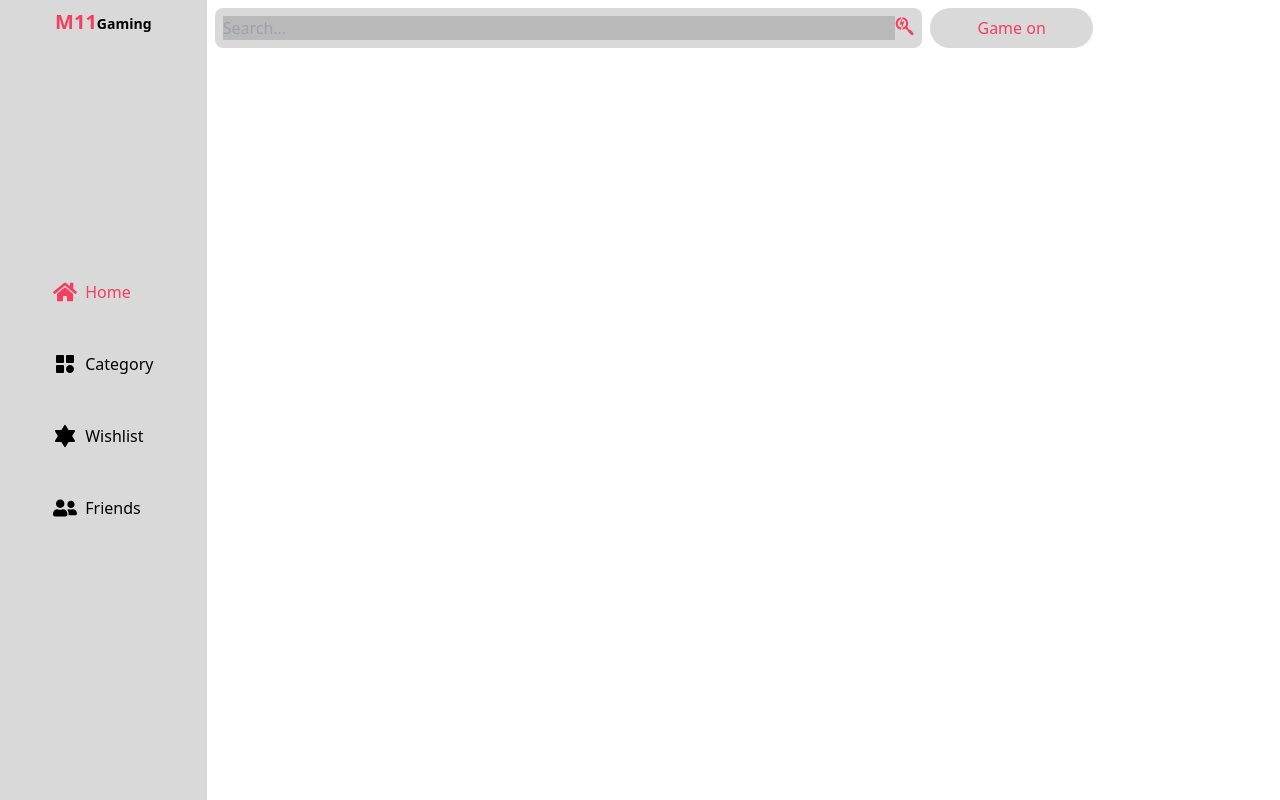
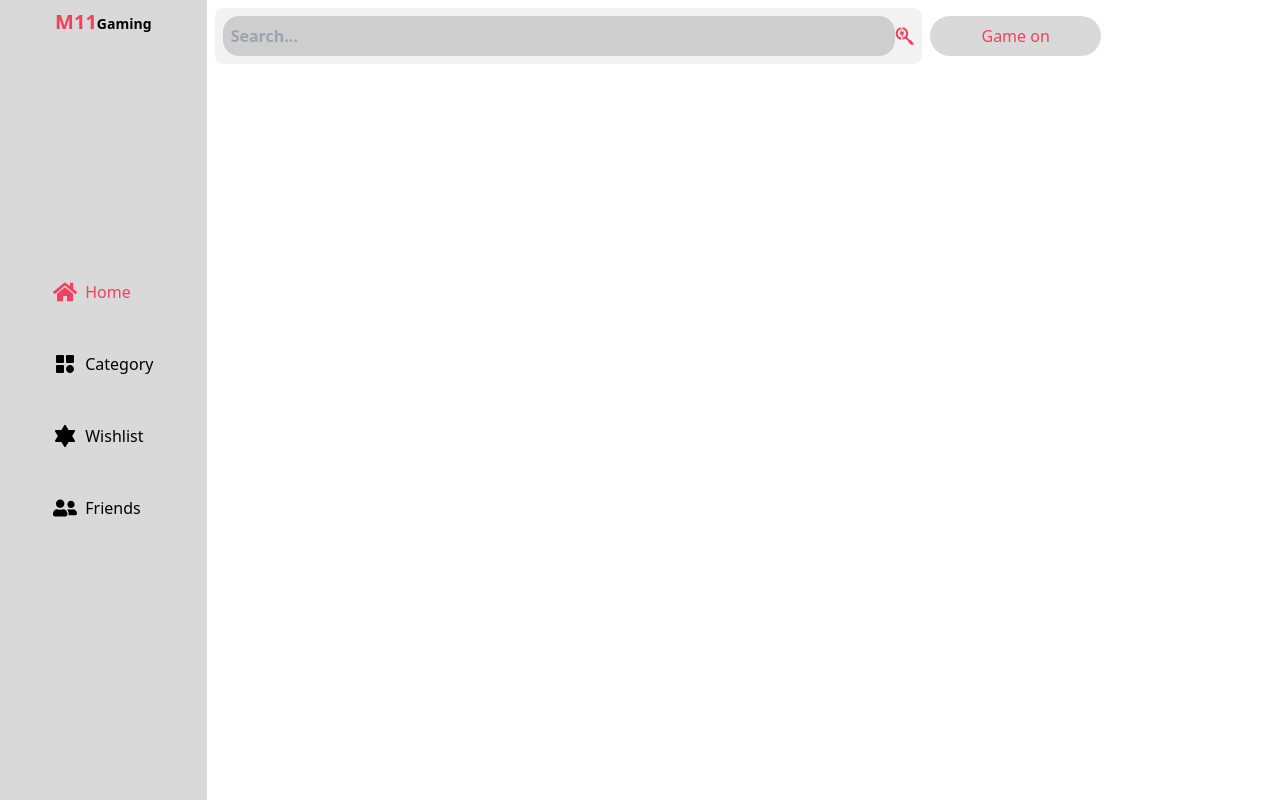
Before and after one commit to Memy11th/Game-center, a Next.js app: page / in a window 1280 px wide. Built offline with nearby package versions, Linux system fonts and the light colour scheme.

Commit message:
Header adjustments

```diff
--- a/package.json
+++ b/package.json
@@ -12,7 +12,8 @@
     "next": "15.0.3",
     "react": "19.0.0-rc-66855b96-20241106",
     "react-dom": "19.0.0-rc-66855b96-20241106",
-    "react-icons": "^5.3.0"
+    "react-icons": "^5.3.0",
+    "swiper": "^11.1.14"
   },
   "devDependencies": {
     "@types/node": "^20",
--- a/src/components/Button.tsx
+++ b/src/components/Button.tsx
@@ -2,7 +2,7 @@ import React from 'react'
 
 export default function Button() {
     return <>
-        <button className={` grid col-span-2 me-2 items-center  bg-black/15 h-fit my-auto p-2 text-rose-500 rounded-3xl `}>
+        <button className={` grid col-span-2  items-center  bg-black/15 h-fit my-auto p-2 text-rose-500 rounded-3xl `}>
             Game on
         </button>
     </>
--- a/src/components/GridContainer.tsx
+++ b/src/components/GridContainer.tsx
@@ -23,7 +23,7 @@ export default function GridContainer({
   }[cols];
 
   return (
-    <div className={`grid ${gridClasses} gap-2 `}>
+    <div className={`grid ${gridClasses} gap-2  `}>
       {children}
     </div>
   );
--- a/src/components/Searchbar.tsx
+++ b/src/components/Searchbar.tsx
@@ -4,9 +4,9 @@ import { FaSearchengin } from 'react-icons/fa'
 export default function Searchbar() {
     return <>
     <div className={`grid col-span-8`}>
-        <div className='flex justify-between w-full p-2 bg-black/15 outline-1 outline-rose-500 my-2 rounded-lg'>
-        <input className=' bg-black/15 w-full outline-0 text-white ' type="text" placeholder='Search...' />
-        {React.cloneElement(<FaSearchengin/>,{className:'h-5 w-5 text-rose-500 '})}
+        <div className='flex justify-between w-full p-2  bg-black/5  outline-1 outline-rose-500 my-2 rounded-lg'>
+        <input className=' bg-black/15 rounded-2xl p-2 font-semibold  w-full outline-0 text-rose-500 ' type="text" placeholder='Search...' />
+        {React.cloneElement(<FaSearchengin/>,{className:'h-5 w-5 text-rose-500 my-auto '})}
         </div>
     </div>
 
```
Also changed, not shown: 1 other file (tests, documents, lock files or other folders).
